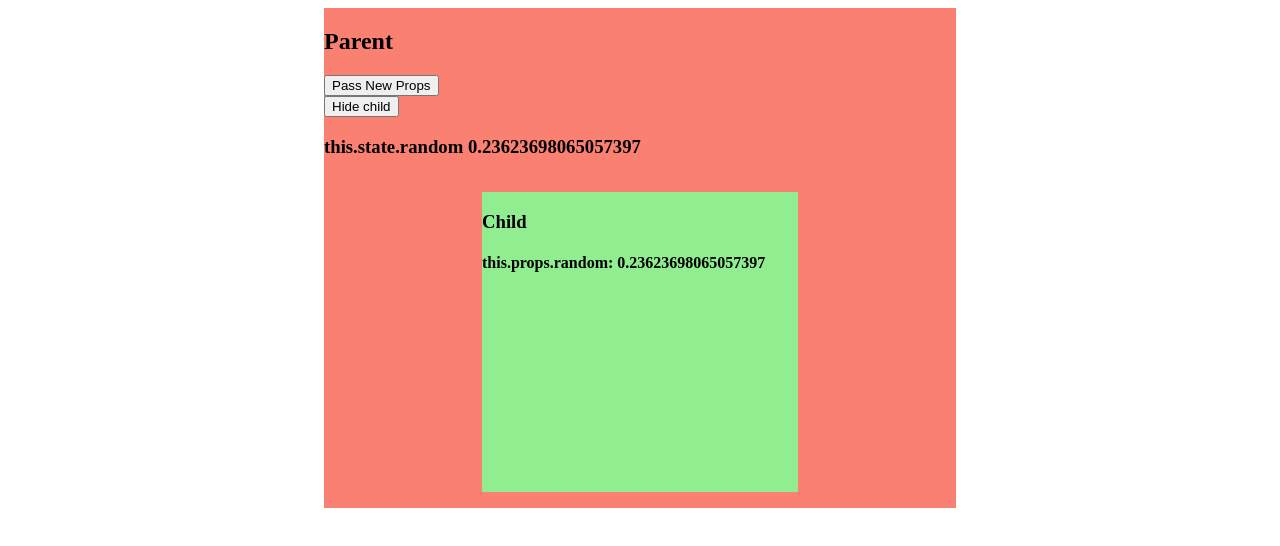
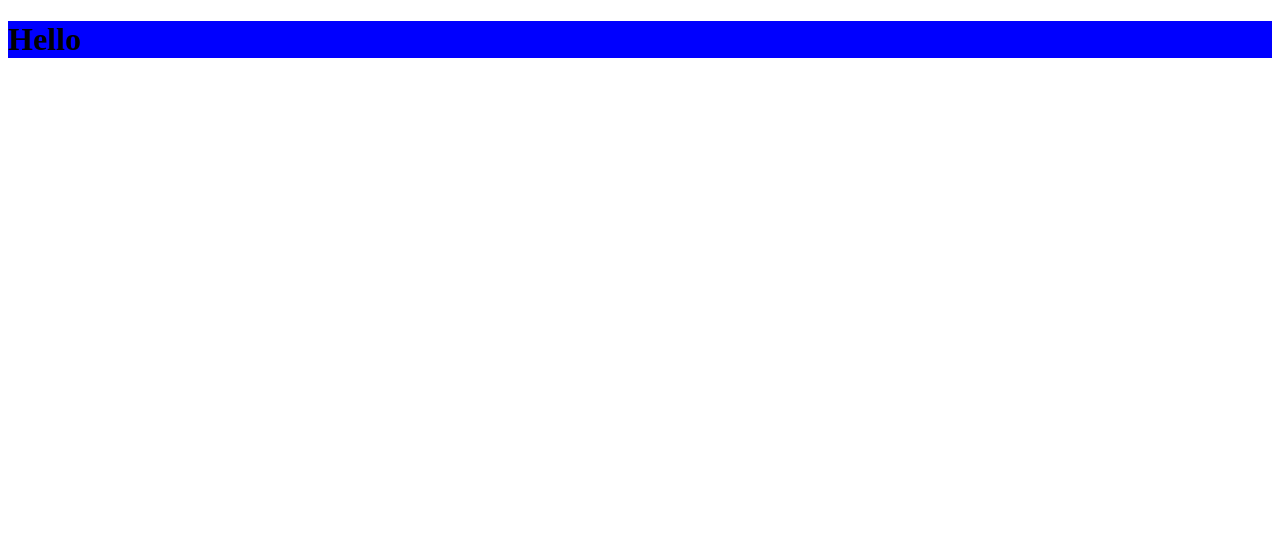
Before and after one commit to drizzersilverberg/react-lifecycles-examples, a React (Create React App) app: page / in a window 1280 px wide. Shown: the top 546 px of the page. Built offline with nearby package versions, Linux system fonts and the light colour scheme.

Commit message:
hoc example

```diff
--- a/src/App.js
+++ b/src/App.js
@@ -3,10 +3,29 @@
 class App extends Component {
   render() {
     return (
-      <div className="App">
-      </div>
+      <h1>
+        Hello
+      </h1>
     );
   }
 }
 
+function myTestWrapper(WrappedComponent) {
+  return class extends Component {
+    render() {
+      return (
+        <div
+          style={{
+            backgroundColor: "blue"
+          }}
+        >
+          <WrappedComponent />
+        </div>
+      )
+    }
+  }
+}
+
+App = myTestWrapper(App)
+
 export default App;
```
Also changed, not shown: src/index.js (+4 -4 lines).
